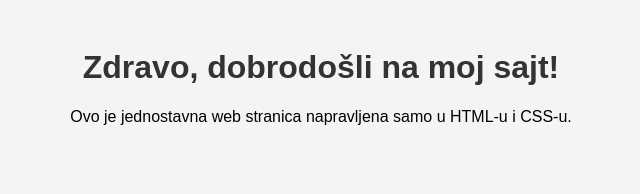
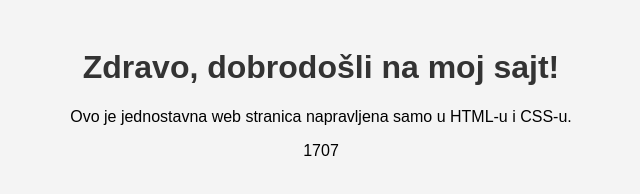
Before and after one commit to milovicftn/bestn1, a plain HTML site: page index.html in a window 1280 px wide. Shown: the full height of the page, 319-959 px from the left. Drawn offline with Linux system fonts and the light colour scheme.

Commit message:
Update index.html

```diff
--- a/index.html
+++ b/index.html
@@ -19,5 +19,6 @@
 <body>
     <h1>Zdravo, dobrodošli na moj sajt!</h1>
     <p>Ovo je jednostavna web stranica napravljena samo u HTML-u i CSS-u.</p>
+	 <p>1707</p>
 </body>
 </html>
```
